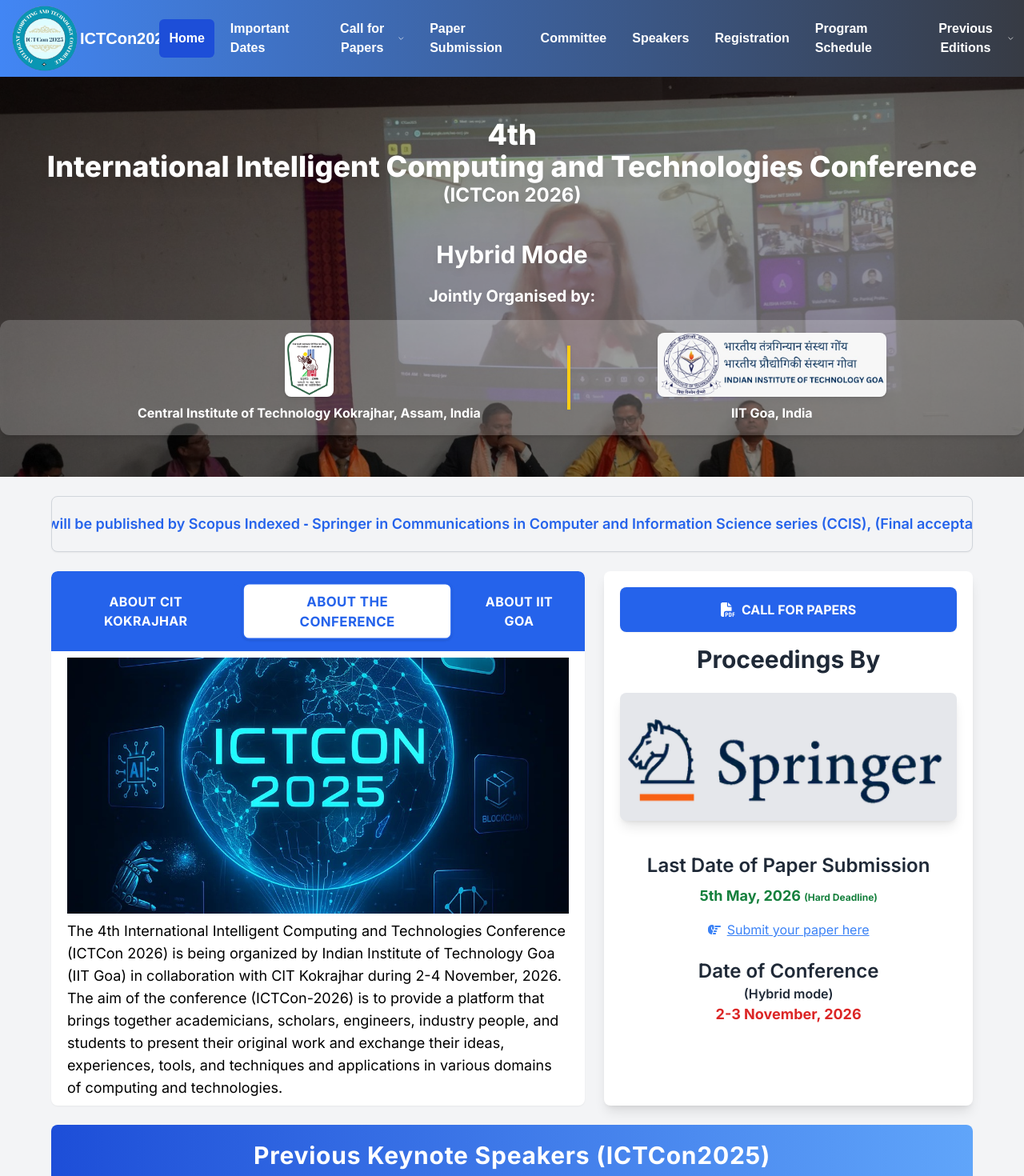
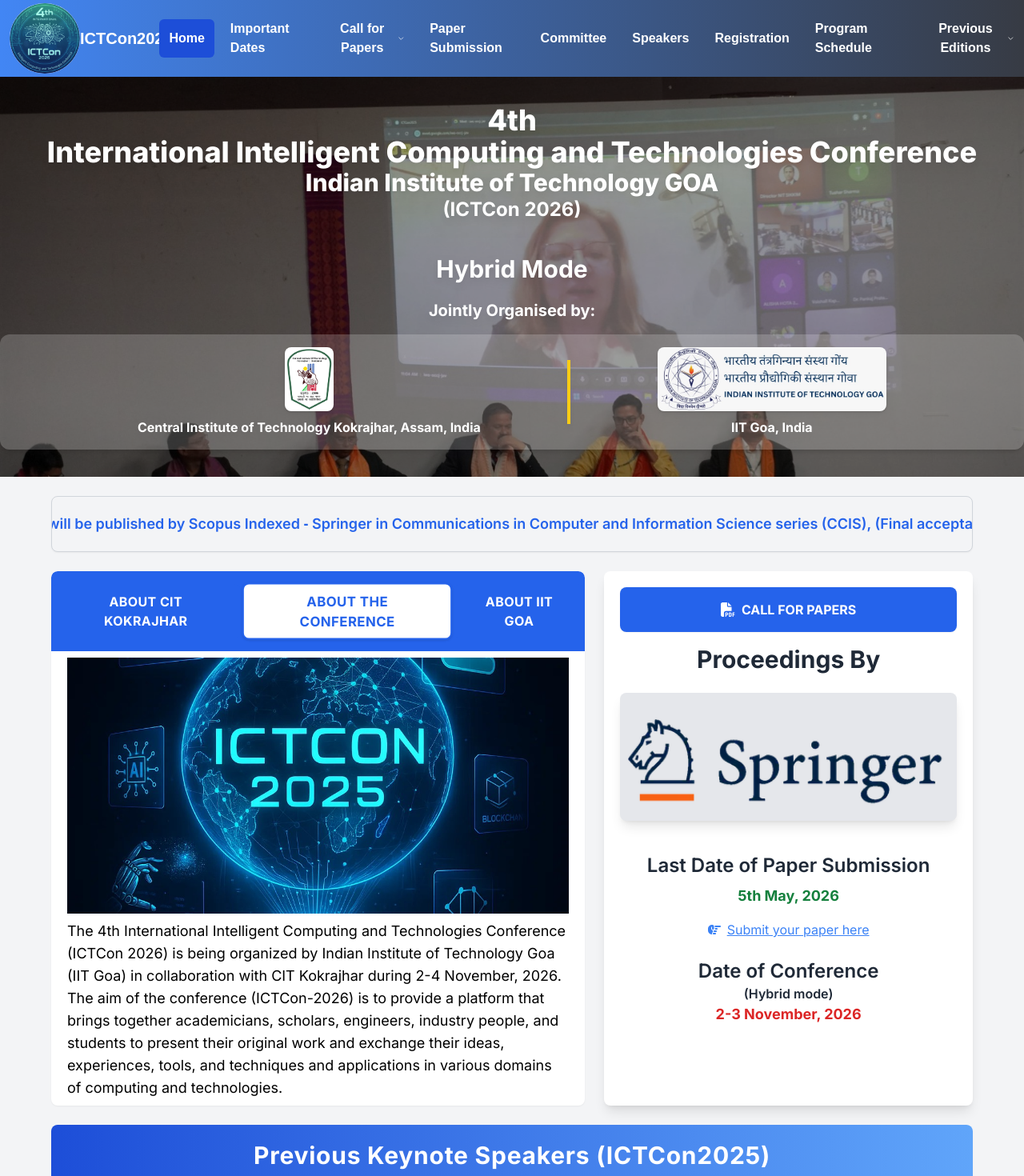
Before and after one commit to ictcon-cit/ictcon_2026, a Next.js app: page / in a window 1280 px wide. Shown: the top 1470 px of the page at 80% size. Built offline with nearby package versions, Linux system fonts and the light colour scheme.

Commit message:
Updated Logo

```diff
--- a/src/app/registration/page.tsx
+++ b/src/app/registration/page.tsx
@@ -76,7 +76,7 @@
           </div>
           <div className="text-center text-red-500 font-semibold mt-2 animate-pulse">
             Note: A late fee of ₹500 for students, ₹1000 for faculty/Academia
-            and $15 Foreign members after the 15 November 2025.
+            and $15 Foreign members after the 5th August , 2026.
           </div>
           {/* Special Issue - Open Access Table */}
           <div className="mt-6">
--- a/src/components/carousel.tsx
+++ b/src/components/carousel.tsx
@@ -101,6 +101,9 @@
                   International Intelligent Computing and Technologies
                   Conference
                 </div>
+                <div className="font-extrabold md:text-3xl sm:text-xl text-xs ">
+                 Indian Institute of Technology GOA
+                </div>
                 <div className="font-bold md:text-2xl sm:text-lg text-xs">
                   {" "}
                   (ICTCon 2026){" "}
--- a/src/components/common/header.tsx
+++ b/src/components/common/header.tsx
@@ -77,12 +77,12 @@
         <div className="fixed top-0 left-0 w-full z-50 h-24 bg-gradient-linear flex font-ubuntu">
           <div className="flex items-center justify-around px-3">
             <img
-              src="/images/icons/ictlogo2.png"
+              src="/images/icons/Ictcon_2026_Logo.jpeg"
               alt="ICTCon Logo"
               className="rounded-full md:h-[5.5rem] md:w-[5.5rem] sm:h-10 sm:w-10 h-8 w-8"
             />
             <span className="text-white text-xl font-bold">
-              ICTCon2026
+             {""} {""}ICTCon2026
             </span>
           </div>
 
--- a/src/components/newui/aboutsection.tsx
+++ b/src/components/newui/aboutsection.tsx
@@ -140,7 +140,7 @@
                 Last Date of Paper Submission
               </h3>
               <p className="font-bold text-base sm:text-lg text-green-700 mb-3 sm:mb-4">
-               5th May, 2026  <span className="text-xs">(Hard Deadline)</span>
+               5th May, 2026  <span className="text-xs"></span>
               </p>
               <a
                 href="https://cmt3.research.microsoft.com/User/Login?ReturnUrl=%2FICTCon2025"
```
Also changed, not shown: public/images/icons/Ictcon_2026_Logo.jpeg (added).
